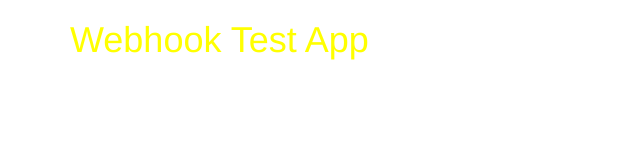
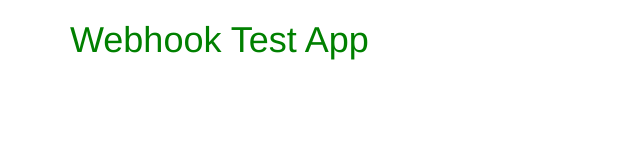
Before and after one commit to NHarendra/webhooktest, a website: page public/index.html in a window 1280 px wide. Shown: the whole page, without its empty margins (0-640 px from the left). Drawn offline with nearby package versions, Linux system fonts and the light colour scheme.

Commit message:
color change

```diff
--- a/public/index.html
+++ b/public/index.html
@@ -28,6 +28,6 @@
  </html>
 
 <div class="container">
-  <h1 style="color: yellow;">Webhook Test App</h1>
+  <h1 style="color: green;">Webhook Test App</h1>
 
 </div>
```
